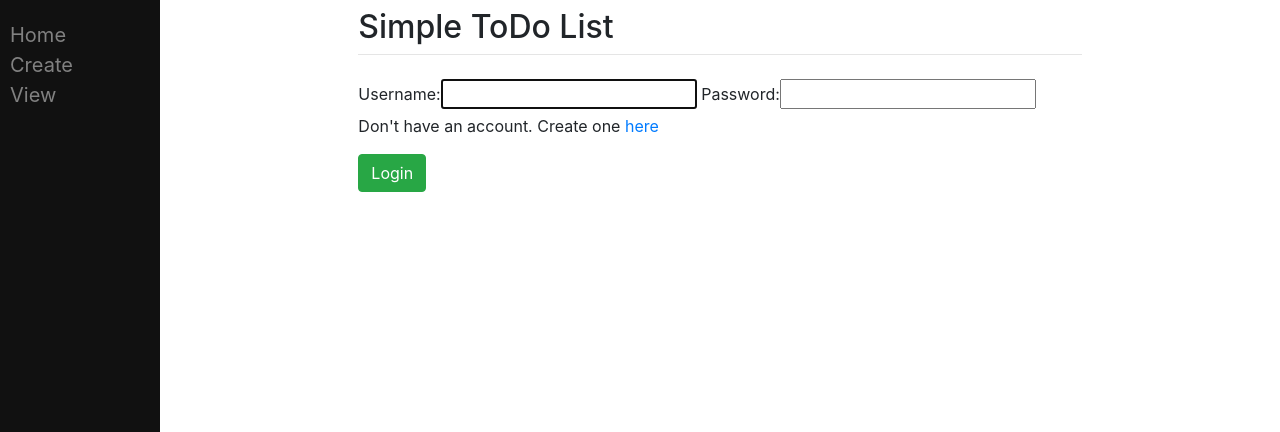
After one commit to Tonyeseh/Simple_Django_TodoList, a Django app: page /login/ in a window 1280 px wide. The commit adds this page. Shown: the top 432 px of the page. Run offline with Django 3.2, Linux system fonts and the light colour scheme.

Commit message:
added login and logout functionalities

```diff
--- a/firstApp/templates/firstApp/base.html
+++ b/firstApp/templates/firstApp/base.html
@@ -45,7 +45,7 @@
     </head>
     <body>
         <div class="sidenav">
-            <a href="/home">Home</a>
+            <a href="/home/">Home</a>
             <a href="/create/">Create</a>
             <a href="/1">View</a>
         </div>
@@ -57,7 +57,12 @@
                         <h2 class="mt-2">Simple ToDo List</h2>
                     {% endblock header %}
                     <hr class="mt-0 mb-4">
-                    {% block content %}{% endblock content %}
+                    {% if user.is_authenticated %}
+                        {% block content %}{% endblock content %}
+                    {% endif %}
+                    {% if not user.is_authenticated %}
+                        {% block login_stuff %}{% endblock login_stuff %}
+                    {% endif %}
                 </div>
             </div>
         </div>
--- a/firstOne/settings.py
+++ b/firstOne/settings.py
@@ -128,3 +128,7 @@ STATIC_URL = '/static/'
 DEFAULT_AUTO_FIELD = 'django.db.models.BigAutoField'
 
 CRISPY_TEMPLATE_PACK = 'bootstrap4'
+
+LOGIN_REDIRECT_URL = "/home"
+
+LOGOUT_REDIRECT_URL = "/"
--- a/firstOne/urls.py
+++ b/firstOne/urls.py
@@ -21,4 +21,5 @@ urlpatterns = [
     path('admin/', admin.site.urls),
     path('register', v.register, name="register"),
     path('', include("firstApp.urls")),
+    path('', include('django.contrib.auth.urls')),
 ]
--- a/register/templates/register/register.html
+++ b/register/templates/register/register.html
@@ -3,10 +3,10 @@
 {% block title %}Create an Account{% endblock title %}
 {% comment %} {% load crispy_forms_tags %} {% endcomment %}
 
-{% block content %}
-    <form method="post" class="form-group">
+{% block login_stuff %}
+    <form method="post" action="/login/" class="form-group">
     {% csrf_token %}
         {{ form }}
         <button type="submit" class="btn btn-success">Register</button>
     </form>
-{% endblock content %}
+{% endblock login_stuff %}
--- /dev/null
+++ b/register/templates/registration/login.html
@@ -0,0 +1,12 @@
+{% extends 'firstApp/base.html' %}
+
+{% block title %}Sign In{% endblock title %}
+
+{% block login_stuff %}
+    <form method="post" class="form-group">
+        {% csrf_token %}
+        {{ form }}
+        <p>Don't have an account. Create one <a href="/register">here</a></p>
+        <button type="submit" class="btn btn-success">Login</button>
+    </form>
+{% endblock login_stuff %}
--- a/register/views.py
+++ b/register/views.py
@@ -8,7 +8,7 @@ def register(response):
         form = RegisterForm(response.POST)
         if form.is_valid():
             form.save()
-        redirect("/home")
+        redirect("/login/")
     else:
         form = RegisterForm()
     return render(response, 'register/register.html', {'form': form})
```
